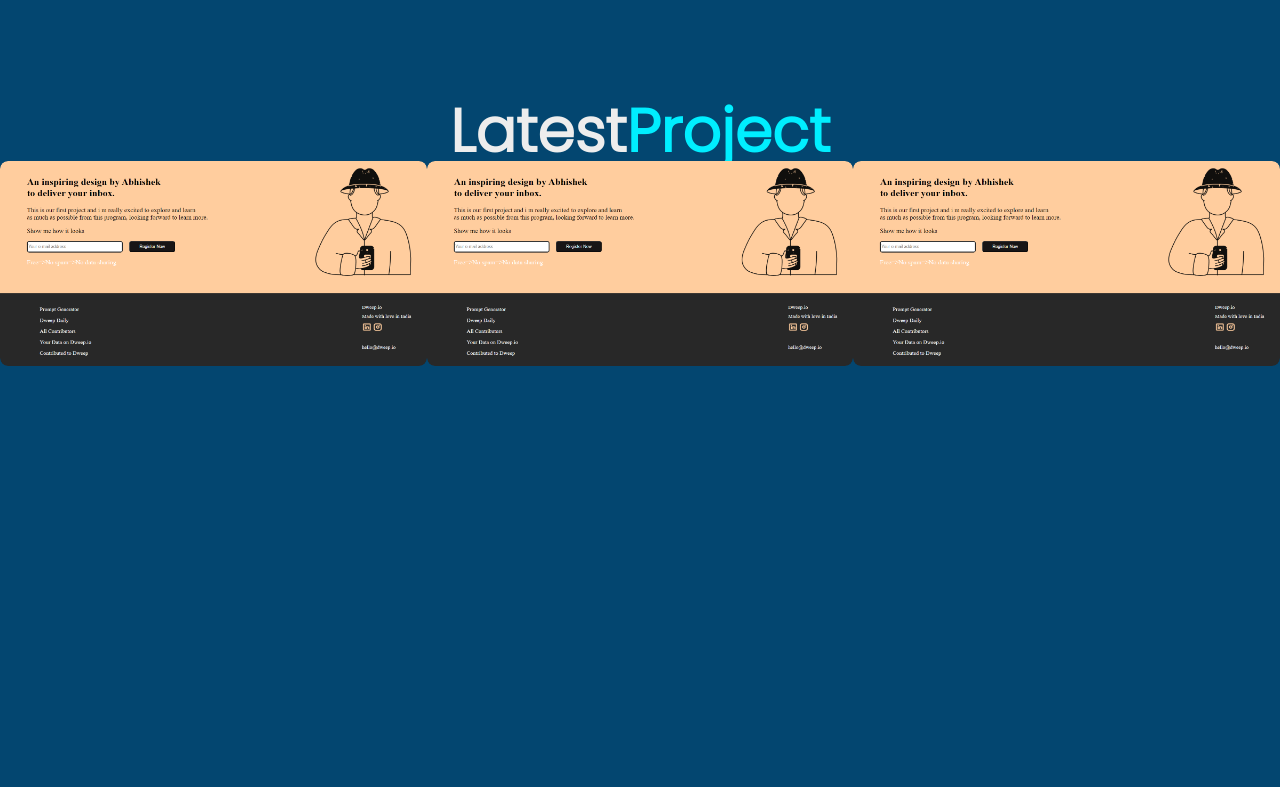
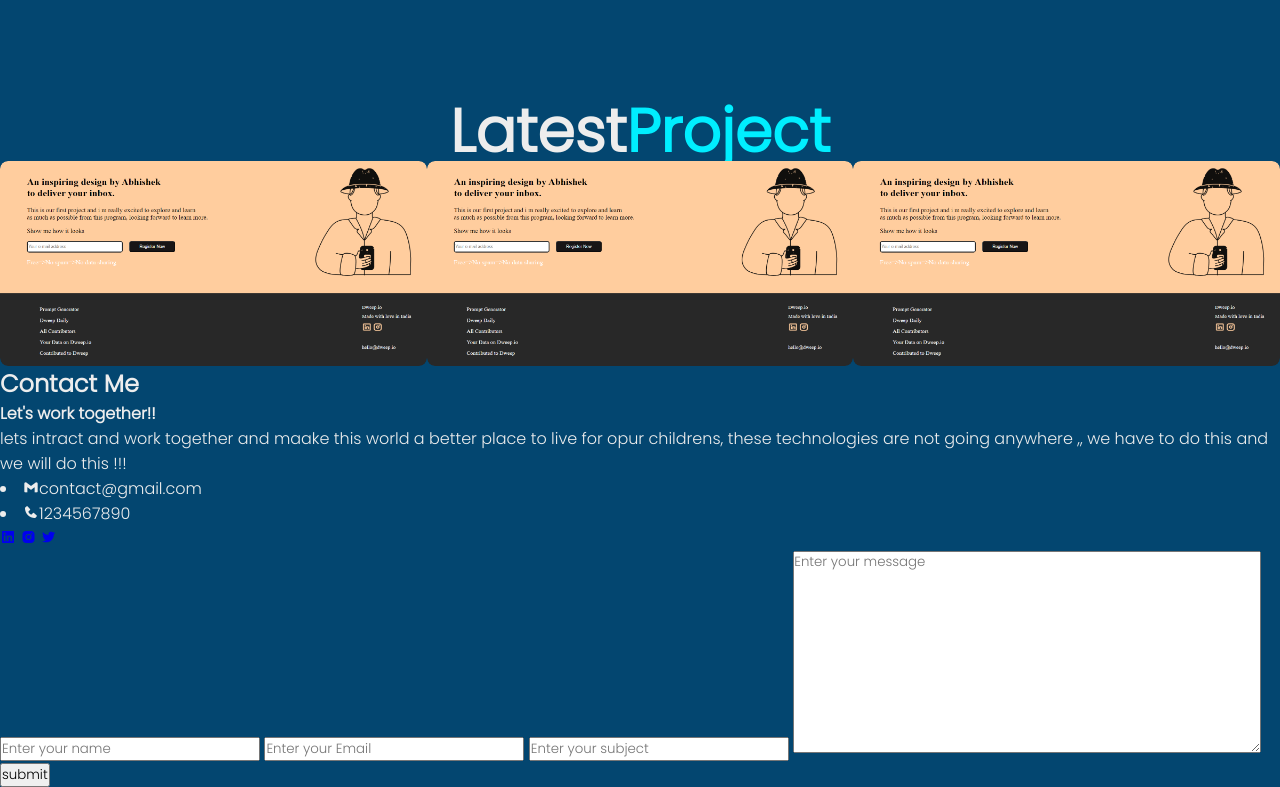
Before and after one commit to AbhishekSingh562/MyPortfolio, a plain HTML site: page index.html in a window 1280 px wide. Shown: the part 3104-3891 px from the top of the page. Before the commit the page ends 3470 px from the top, so only its background shows below. Drawn offline with nearby package versions, Linux system fonts and the light colour scheme; a web font is replaced by a local one.

Commit message:
finshed html

```diff
--- a/index.html
+++ b/index.html
@@ -236,7 +236,35 @@
     </div>
   </section>
 
+  <section class="contact" id="contact">
+    <div class="contact-text">
+      <h2>Contact <span>Me</span></h2>
+      <h4>Let's work together!!</h4>
+      <p>lets intract and work together and maake this world a better place to live for opur childrens, these
+        technologies are not going anywhere ,, we have to do this and we will do this !!!</p>
+      <div class="contact-list">
+        <li><i class='bx bxl-gmail'></i>contact@gmail.com</li>
+        <li><i class='bx bxs-phone'></i>1234567890</li>
+      </div>
+      <div class="contact-icons">
+        <a href="https://www.linkedin.com/in/abhisheksingh56/" target="_blank"><i
+            class='bx bxl-linkedin-square'></i></a>
+        <a href="#"><i class='bx bxl-instagram-alt'></i></a>
+        <a href="#"><i class='bx bxl-twitter'></i></a>
+      </div>
+    </div>
 
+    <div class="contact-form">
+      <form action="">
+        <input type="" placeholder="Enter your name" required>
+        <input type="email" placeholder="Enter your Email" required>
+
+        <input type="" placeholder="Enter your subject">
+        <textarea name="" id="" cols="40" rows="10" placeholder="Enter your message" required></textarea>
+        <input type="submit" value="submit" class="send">
+      </form>
+    </div>
+  </section>
 
 
 
--- a/stylesheet.css
+++ b/stylesheet.css
@@ -662,4 +662,9 @@ section {
 }
 
 .row:hover img {
+  transform: scale(1.1);
 }
+
+.row:hover .layer {
+  height: 100%;
+}
```
